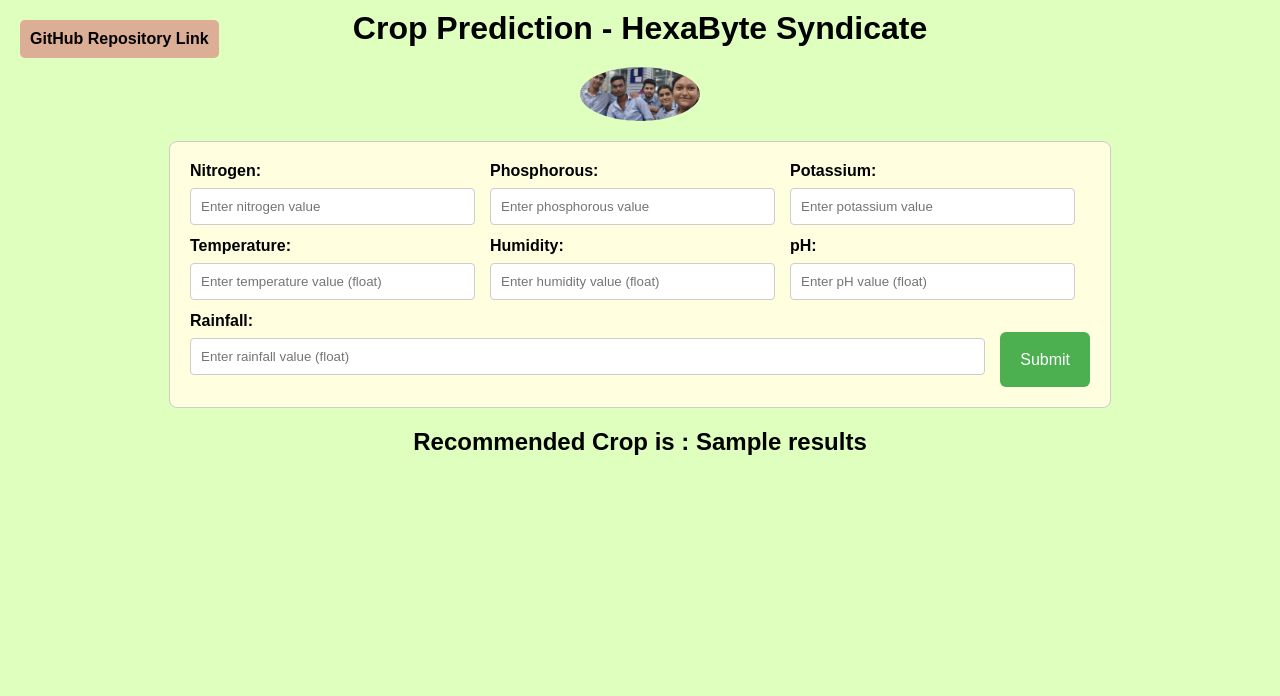
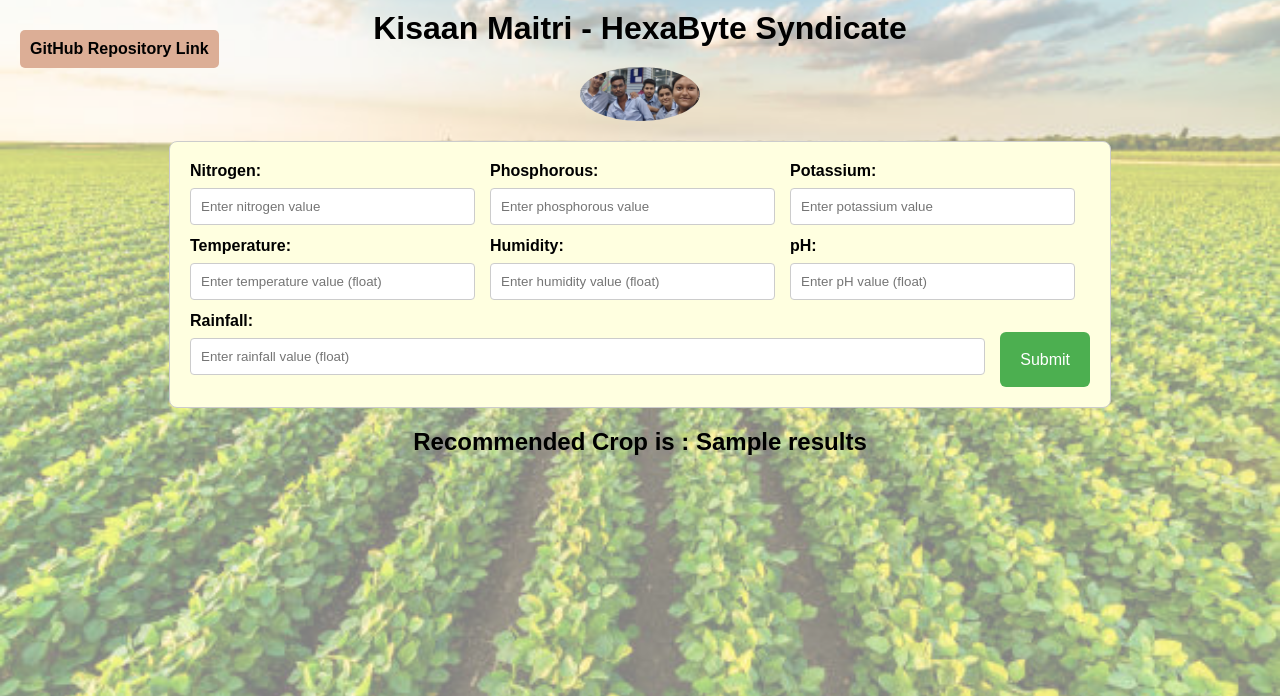
Before and after one commit to 13-suraj/our-crop-prediction-project, a Flask app: template templates/index.html in a window 1280 px wide. Shown: the top 696 px of the page. Run offline with Flask 3, Linux system fonts and the light colour scheme; the template is opened without the code that fills it: most values are stand-ins (such as "Sample title", 1, 10 or a date in 2020).

Commit message:
App Name & UI

```diff
--- a/app.py
+++ b/app.py
@@ -31,7 +31,7 @@ def predict_data():
         predict_pipeline = PredictPipeline()
         results = predict_pipeline.predict(pred_df)
 
-        return render_template('index.html', results=results[0])
+        return render_template('index.html', results=results[0].capitalize())
 
 if __name__ == '__main__':
     print("About to start Flask server...")
--- a/static/css/style.css
+++ b/static/css/style.css
@@ -1,9 +1,27 @@
 body {
   font-family: Arial, sans-serif;
-  background-color: #dfffbf;
   margin: 0;
   padding: 0;
+  position: relative;
+  z-index: 0;
 }
+
+/* Background image with 50% opacity using ::before */
+body::before {
+  content: "";
+  position: fixed;
+  top: 0;
+  left: 0;
+  width: 100%;
+  height: 100%;
+  background-image: url('../Image/istockphoto.jpg');
+  background-size: cover;
+  background-repeat: no-repeat;
+  background-position: center;
+  opacity: 0.5;
+  z-index: -1;
+}
+
 
 .top-left-link {
   position: absolute;
--- a/templates/index.html
+++ b/templates/index.html
@@ -3,13 +3,13 @@
   <head>
     <meta charset="UTF-8">
     <meta name="viewport" content="width=device-width, initial-scale=1.0">
-    <title>Our Crop Prediction</title>
+    <title>Kisaan Maitri</title>
     <link rel="stylesheet" href="{{ url_for('static', filename='css/style.css') }}">
   </head>
   <body>
     <a href="https://github.com/13-suraj/our-crop-prediction-project" class="top-left-link" target="_blank">GitHub Repository Link</a>
 
-    <h1>Crop Prediction - HexaByte Syndicate</h1>
+    <h1>Kisaan Maitri - HexaByte Syndicate</h1>
 
     <img src="{{url_for('static', filename='Image/Project_main.jpg')}}" alt="Your Profile Picture" class="profile">
 
```
Also changed, not shown: static/Image/istockphoto.jpg (added), static/Image/lush-rice-paddy-field-neat.webp (added).
